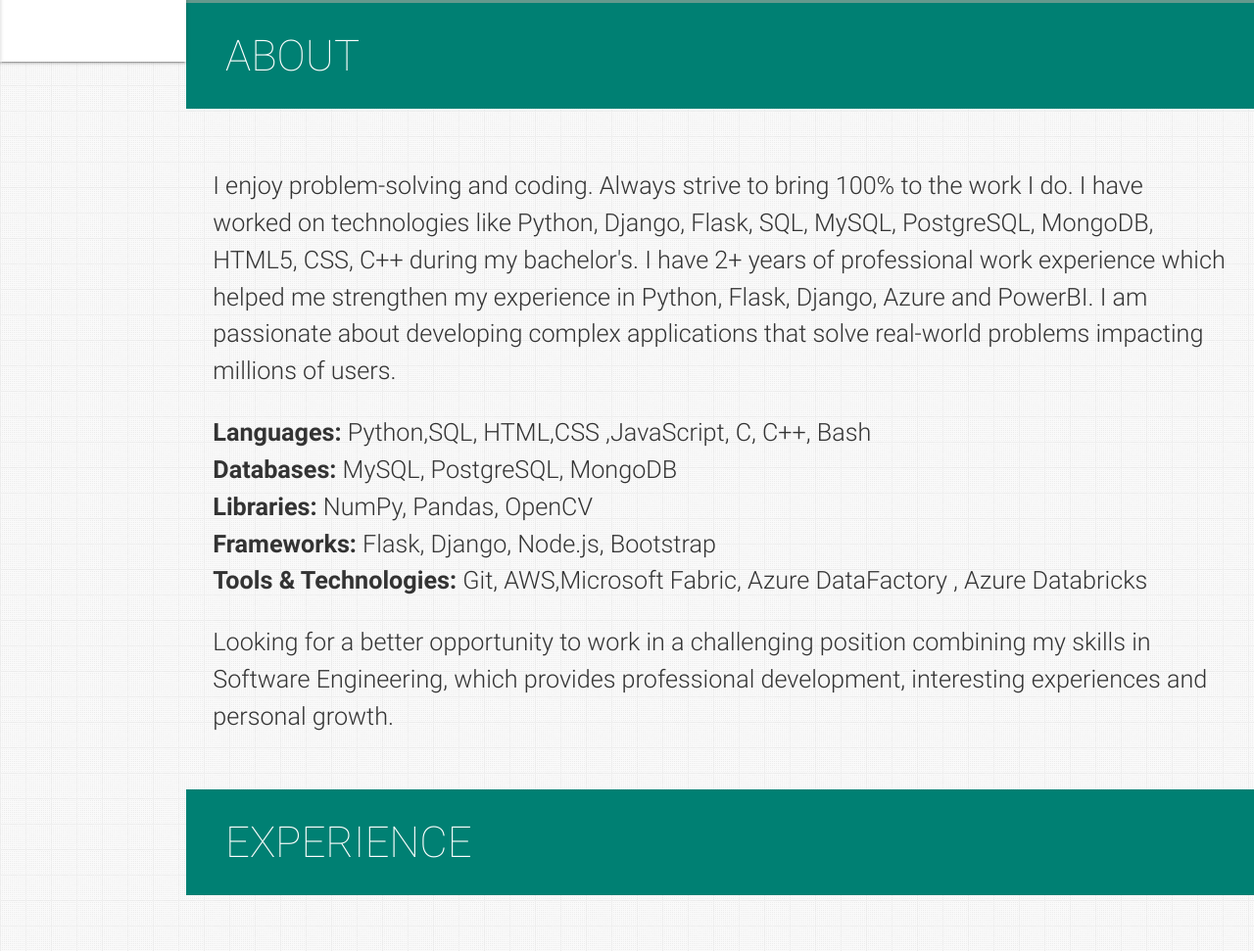
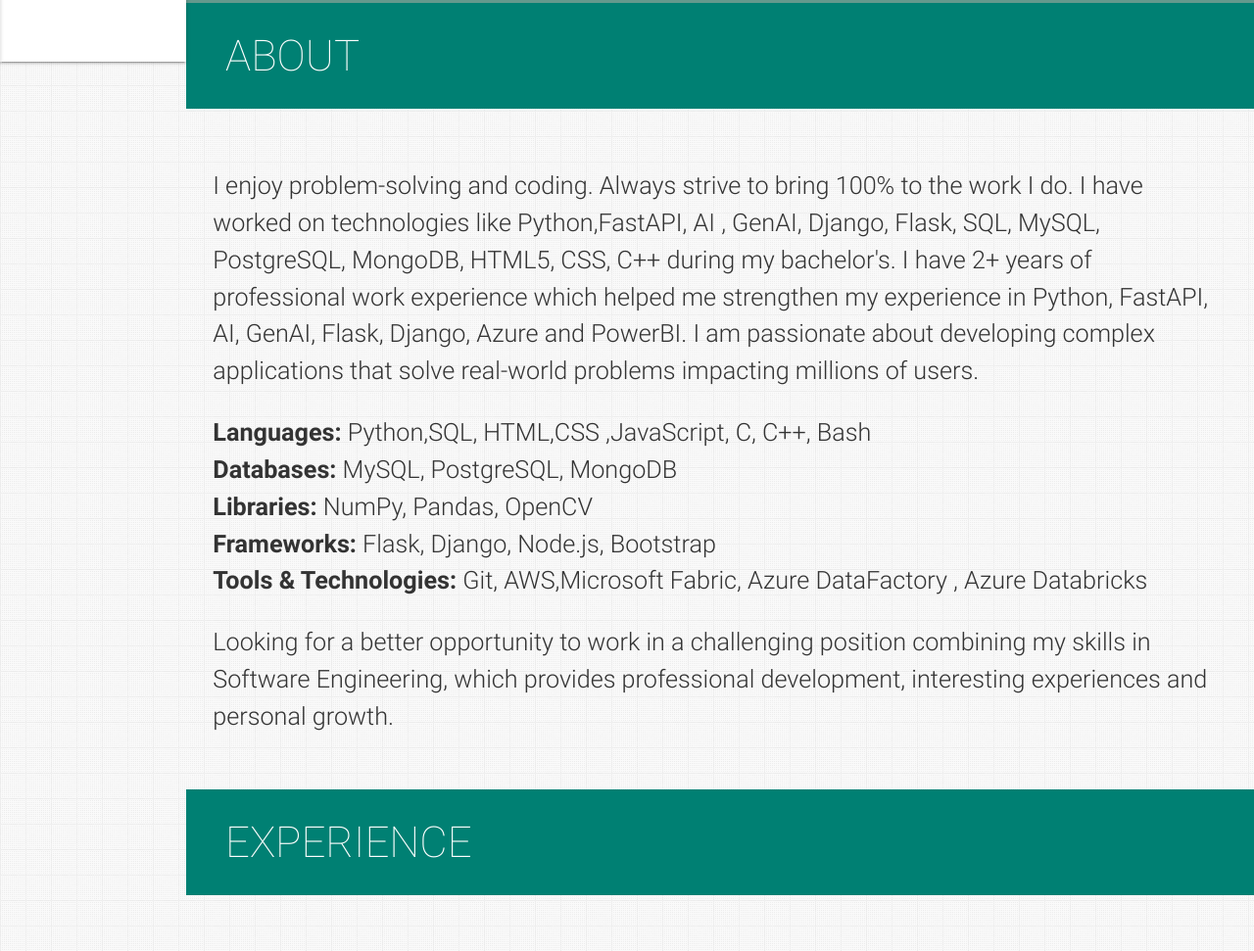
Before and after one commit to ganeshsriprasad/ganeshsriprasad.github.io, a plain HTML site: page index.html in a window 1280 px wide. Shown: the part 797-1768 px from the top of the page at 98% size. Drawn offline with nearby package versions, Linux system fonts and the light colour scheme.

Commit message:
Update index.html

```diff
--- a/index.html
+++ b/index.html
@@ -284,7 +284,7 @@
         <p>
            I enjoy problem-solving and coding. Always strive to bring 100% to the work I do.
 
-          I have worked on technologies like Python, Django, Flask, SQL, MySQL, PostgreSQL, MongoDB, HTML5, CSS, C++ during my bachelor's. I have 2+ years of professional work experience which helped me strengthen my experience in Python, Flask, Django, Azure and PowerBI.
+          I have worked on technologies like Python,FastAPI, AI , GenAI, Django, Flask, SQL, MySQL, PostgreSQL, MongoDB, HTML5, CSS, C++ during my bachelor's. I have 2+ years of professional work experience which helped me strengthen my experience in Python, FastAPI, AI, GenAI, Flask, Django, Azure and PowerBI.
 
           I am passionate about developing complex applications that solve real-world problems impacting millions of users.
         </p>
```
